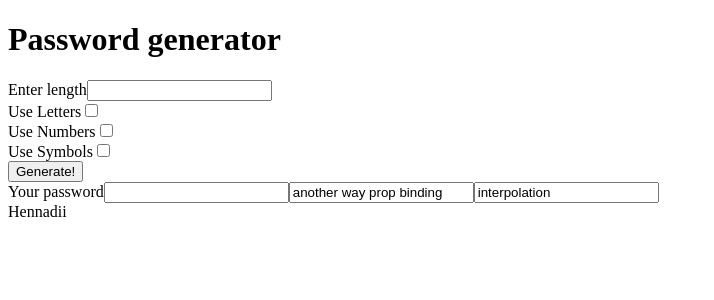
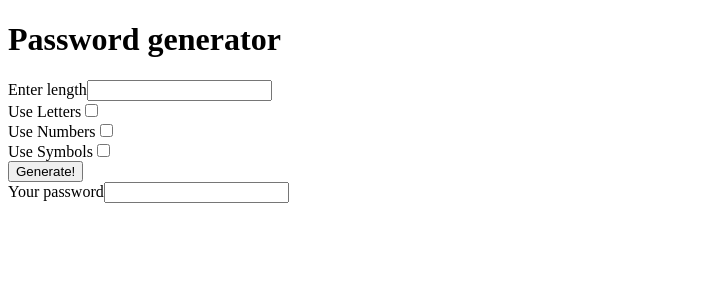
Before and after one commit to HennadiiZ/AngUdPractice, an Angular app: page / in a window 1280 px wide. Shown: the top 300 px of the page, without its empty margins (0-714 px from the left). Built offline with nearby package versions, Linux system fonts and the light colour scheme.

Commit message:
on change methods

```diff
--- a/src/app/app.component.html
+++ b/src/app/app.component.html
@@ -1,15 +1,3 @@
-
-
-
-  <!-- <label>Enter English:</label> -->
-<!-- <input type="text" class="input" (input)="text = $event.target.value"> -->
-  <!-- <input type="text" #input class="input" (input)="onInput($event)">
-  <button (click)="submit()">submit</button>
-
-
-<p>{{ translateText }}</p> -->
-
-
 
 <h1>Password generator</h1>
 
@@ -20,17 +8,17 @@
 
 <div>
   <label>Use Letters</label>
-  <input type="checkbox">
+  <input (change)="onChangeLetters()" type="checkbox">
 </div>
 
 <div>
   <label>Use Numbers</label>
-  <input type="checkbox">
+  <input (change)="onChangeNumbers()" type="checkbox">
 </div>
 
 <div>
   <label>Use Symbols</label>
-  <input type="checkbox">
+  <input (change)="onChangeSymbols()" type="checkbox">
 </div>
 
 <div>
@@ -40,9 +28,5 @@
 
 <div>
   <label>Your password</label>
-  <input [value]="password"> <!-- property binding -->
-  <input [value]="getPassword()"> <!-- another way of property binding -->
-  <input value="{{ password }}interpolation"> <!-- interpolation binding -->
+  <input [value]="password">
 </div>
-
-{{ getName() }} <!-- interpolation binding -->
--- a/src/app/app.component.ts
+++ b/src/app/app.component.ts
@@ -9,18 +9,27 @@ import { TranslateService } from './translate.service';
 export class AppComponent {
 
   password: string = "";
+  includeLetters = false;
+  includeNumbers = false;
+  includeSymbols = false;
+
+  onChangeLetters(){
+    this.includeLetters = !this.includeLetters;
+  }
+
+  onChangeNumbers(){
+    this.includeNumbers = !this.includeNumbers;
+  }
+
+  onChangeSymbols(){
+    this.includeSymbols = !this.includeSymbols;
+  }
 
   onButtonClick(){ // event binding
-    console.log(123)
+    console.log(this.includeLetters)
+    console.log(this.includeNumbers)
+    console.log(this.includeSymbols)
     this.password = "123"  // property binding
   }
 
-  getPassword(){ // event binding
-
-    return this.password + "another way prop binding" ; // another way of property binding
-  }
-
-  getName(){
-    return  "Hennadii"; // interpolation
-  }
 }
```
